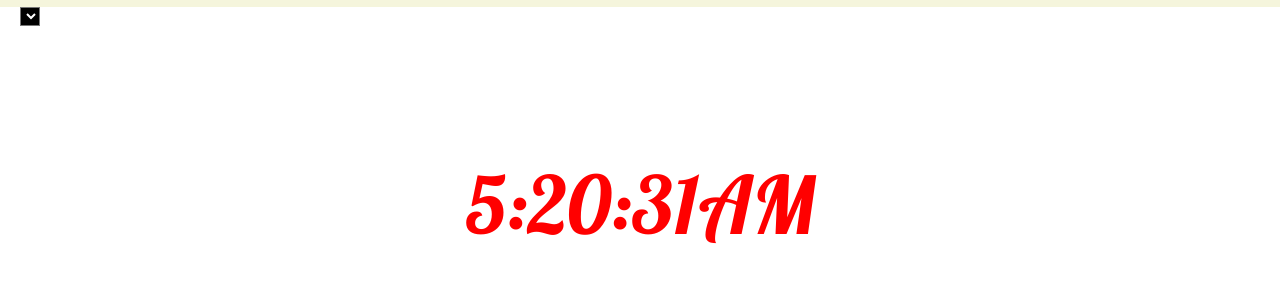
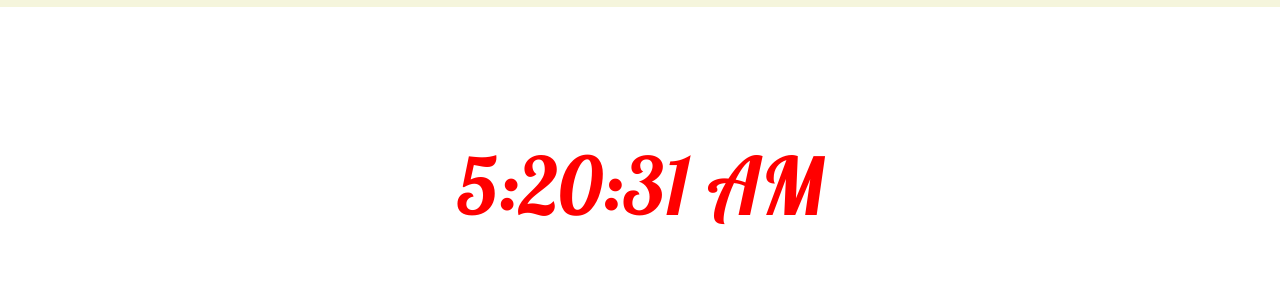
Before and after one commit to wane7/javascript_css-practice, a plain HTML site: page build/index.html in a window 1280 px wide. Shown: the part 332-614 px from the top of the page. Drawn offline with Linux system fonts and the light colour scheme.

Commit message:
file changes

```diff
--- a/build/index.html
+++ b/build/index.html
@@ -16,38 +16,26 @@
     </header>
 
     <div class="container">
-        <p>Lorem ipsum dolor, sit amet consectetur adipisicing elit. Quo modi veritatis voluptatum corrupti saepe numquam minus aliquam, repellendus rem omnis cupiditate accusantium, molestiae quos nesciunt laborum aut accusamus provident? Aliquam?
-        Lorem ipsum dolor, sit amet consectetur adipisicing elit. Quo modi veritatis voluptatum corrupti saepe numquam minus aliquam, repellendus rem omnis cupiditate accusantium, molestiae quos nesciunt laborum aut accusamus provident? Aliquam?
-        Lorem ipsum dolor, sit amet consectetur adipisicing elit. Quo modi veritatis voluptatum corrupti saepe numquam minus aliquam, repellendus rem omnis cupiditate accusantium, molestiae quos nesciunt laborum aut accusamus provident? Aliquam?
-        Lorem ipsum dolor, sit amet consectetur adipisicing elit. Quo modi veritatis voluptatum corrupti saepe numquam minus aliquam, repellendus rem omnis cupiditate accusantium, molestiae quos nesciunt laborum aut accusamus provident? Aliquam?
-        </p>
+    <p>Lorem ipsum dolor, sit amet consectetur adipisicing elit. Quo modi veritatis voluptatum corrupti saepe numquam minus aliquam, repellendus rem omnis cupiditate accusantium, molestiae quos nesciunt laborum aut accusamus provident? Aliquam?
+    Lorem ipsum dolor, sit amet consectetur adipisicing elit. Quo modi veritatis voluptatum corrupti saepe numquam minus aliquam, repellendus rem omnis cupiditate accusantium, molestiae quos nesciunt laborum aut accusamus provident? Aliquam?
+    Lorem ipsum dolor, sit amet consectetur adipisicing elit. Quo modi veritatis voluptatum corrupti saepe numquam minus aliquam, repellendus rem omnis cupiditate accusantium, molestiae quos nesciunt laborum aut accusamus provident? Aliquam?
+    Lorem ipsum dolor, sit amet consectetur adipisicing elit. Quo modi veritatis voluptatum corrupti saepe numquam minus aliquam, repellendus rem omnis cupiditate accusantium, molestiae quos nesciunt laborum aut accusamus provident? Aliquam?
+    </p>
 
     <h1 class="title">Javascript Examples</h1>
     <button class="btn1">Click Me</button>
+
     <div class="icons">
         <i class="fab fa-github-alt"></i>
         <i class="fab fa-js-square"></i>
     </div>
     </div>
-    <select name="colors" id='selector'>
-            <option value=""></option>
-            <option value="green">zeleny</option>
-            <option value="black">cerny</option>
-            <option value="red">ceverny</option>
-            <option value="blue">modry</option>
-            <option value="yellow">zluty</option>
-            <option value="white">bilky</option>
-            <option value="gray">sedy</option>
-            <option value="orange">oranzovy</option>
-            <option value="brown">hnedy</option>
-            <option value="purple">purpurovy</option>
-          </select>
-  <div id = "output"></div>
+
     <footer>
     <div id="clock"></div>
     </footer>
 
     <script src="javascript/jscript.js"></script>
-    <!-- <script src="javascript/select_box.js"></script> -->
+
 </body>
 </html>
--- a/build/javascript/jscript.js
+++ b/build/javascript/jscript.js
@@ -1,9 +1,4 @@
-//button example
-// let button = document.querySelector('.btn1').addEventListener('click',clicked);
 
-// function clicked () {
-// console.log('button clicked');
-// };
 
 //Date and Time format
 let dateTime = new Date();
@@ -26,12 +21,10 @@ function toggleDate (){
 /*Button and function for the paragraph background color change */
 
 let button = document.querySelector('.btn1').addEventListener('click',clickMe);
-
 let container = document.querySelector('.container');
 
 function clickMe (){
 
-     console.log('click test');
      container.style.backgroundColor=' green';
      container.style.color='#f4f4f4';
      setTimeout (()=> container.style.color='green', 1000);
@@ -46,10 +39,7 @@ function clickMe (){
      setTimeout (()=> container.style.color='red', 9000);
      setTimeout (()=> container.style.backgroundColor='white', 11000);
      setTimeout (()=> container.style.color='#444', 11000);
-     clock.style.color='red';
-    };
-
-
+     };
 
     const time = (function(){
 
@@ -66,22 +56,20 @@ function clickMe (){
             setting = "PM";
         }
 
-
-
         if (h < 11){
             //h<10 original set
             h =  h;
         }else if (m < 11){
             //h<10 original set
-            m = '0'+ m ;
+            m =  m ;
         }else if (s < 11){
             //h<10 original set
-            s = '0'+ s;
+            s =  s;
         }
 
         let myClock = document.getElementById("clock");
-        myClock.textContent = h + ':' + m + ':' + s + '' +  setting;
-        myClock.innerHTML = h + ':' + m + ':' + s + '' + setting;
+        myClock.textContent = h + ':' + m + ':' + s + ' ' +  setting;
+        myClock.innerHTML = h + ':' + m + ':' + s + ' ' + setting;
         setTimeout('time()',1000);
 
     });
```
